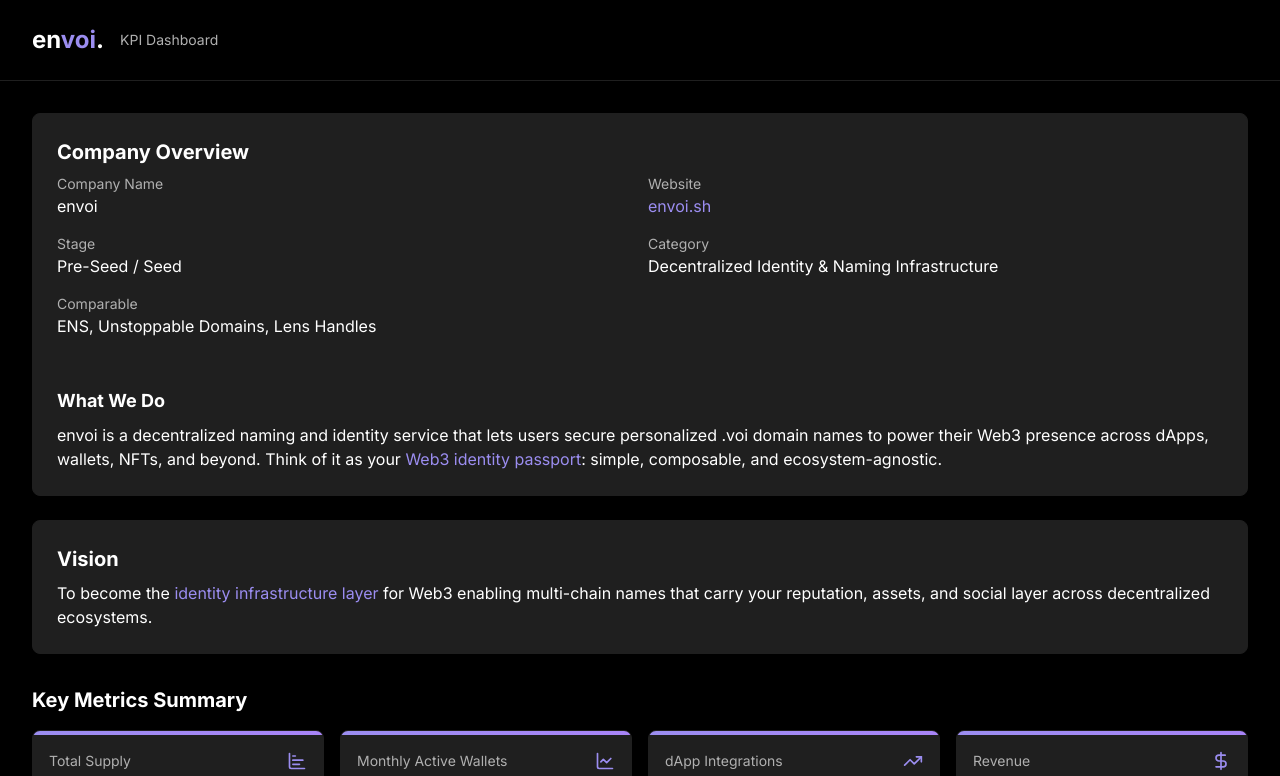
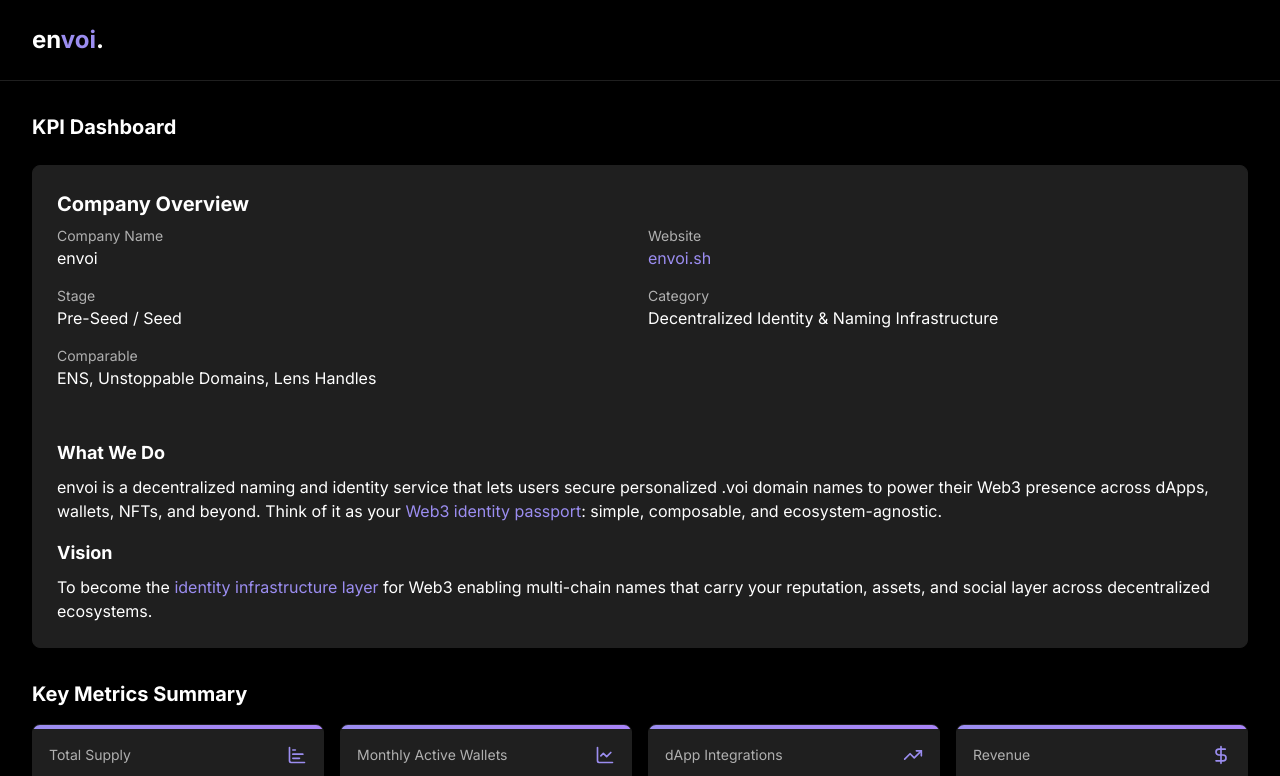
Before and after one commit to Bagman365/envoi-kpi-dash, a React (Vite) app: page / in a window 1280 px wide. Shown: the top 776 px of the page. Built offline with nearby package versions, Linux system fonts and the light colour scheme.

Commit message:
Refactor: Move Vision content and KPI Dashboard
Move the content from the Vision section to the Company Overview section.
Move the "KPI Dashboard" text from the header to above the Company Overview section.

```diff
--- a/src/components/CompanyOverview.tsx
+++ b/src/components/CompanyOverview.tsx
@@ -40,19 +40,15 @@ const CompanyOverview: React.FC = () => {
                 beyond. Think of it as your <span className="text-envoi-purple">Web3 identity passport</span>: simple, composable, and
                 ecosystem-agnostic.
               </p>
+
+              <h3 className="text-envoi-white text-lg font-bold mt-4 mb-2">Vision</h3>
+              <p className="text-envoi-white">
+                To become the <span className="text-envoi-purple">identity infrastructure layer</span> for Web3 enabling multi-chain names that carry your reputation, assets, and social layer across decentralized ecosystems.
+              </p>
             </div>
           </CardContent>
         </Card>
       </div>
-
-      <Card className="bg-envoi-dark-gray border-envoi-mid-gray mt-6">
-        <CardContent className="p-6">
-          <h2 className="text-xl font-bold mb-2 text-envoi-white">Vision</h2>
-          <p className="text-envoi-white">
-            To become the <span className="text-envoi-purple">identity infrastructure layer</span> for Web3 enabling multi-chain names that carry your reputation, assets, and social layer across decentralized ecosystems.
-          </p>
-        </CardContent>
-      </Card>
     </div>
   );
 };
--- a/src/components/Dashboard.tsx
+++ b/src/components/Dashboard.tsx
@@ -5,7 +5,7 @@ import { Tabs, TabsContent, TabsList, TabsTrigger } from "@/components/ui/tabs";
 import { ArrowUp, ArrowDown, DollarSign, TrendingUp, TrendingDown, ChartBar, ChartLine, Info } from "lucide-react";
 import { Separator } from "@/components/ui/separator";
 import { Progress } from "@/components/ui/progress";
-import { Tooltip, TooltipContent, TooltipProvider, TooltipTrigger } from "@/components/ui/tooltip";
+import { Tooltip, TooltipProvider, TooltipContent, TooltipTrigger } from "@/components/ui/tooltip";
 import CompanyOverview from './CompanyOverview';
 import { KPICard } from './KPICard';
 import { MetricsTable } from './MetricsTable';
@@ -20,11 +20,12 @@ const Dashboard: React.FC = () => {
             <span className="text-envoi-purple">voi</span>
             <span className="text-envoi-white">.</span>
           </h1>
-          <span className="ml-4 text-envoi-soft-gray text-sm">KPI Dashboard</span>
         </div>
       </header>
 
       <main className="p-8">
+        <h2 className="text-xl font-bold mb-6 text-envoi-white text-[18px]">KPI Dashboard</h2>
+
         <CompanyOverview />
 
         <div className="my-8">
```
